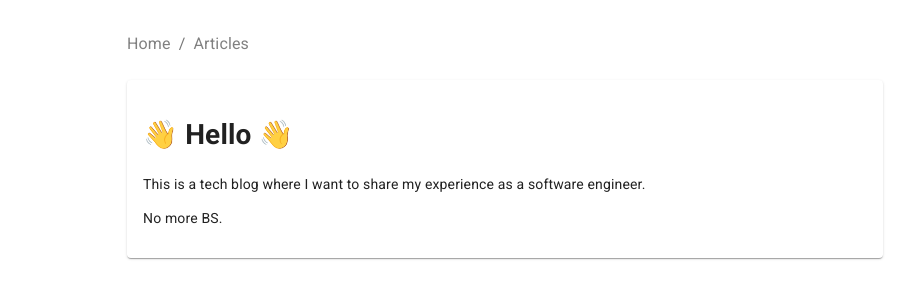
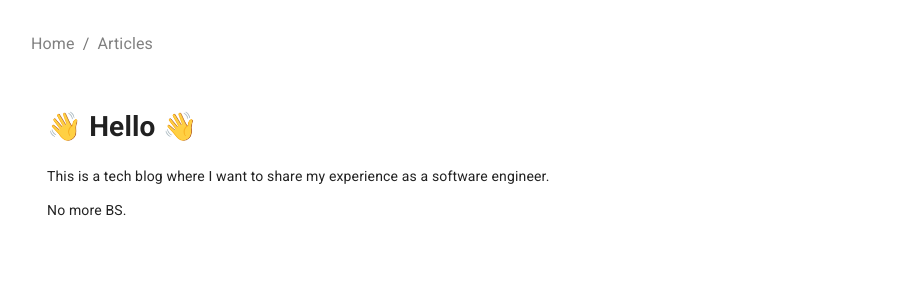
Before and after one commit to jeddl/NextJS-Static-Blog, a Next.js app: page / in a window 1280 px wide. Shown: the top 300 px of the page, without its empty margins (153-1068 px from the left). Built offline with nearby package versions, Linux system fonts and the light colour scheme.

Commit message:
Change Navbar Margin

```diff
--- a/src/components/Navbar.tsx
+++ b/src/components/Navbar.tsx
@@ -13,7 +13,7 @@ const Navbar: React.FunctionComponent<Props> = ({ title = "MetaJeDD" }) => {
 				<meta charSet="utf-8" />
 				<meta name="viewport" content="initial-scale=1.0, width=device-width" />
 			</Head>
-			<header>
+			{/* <header> */}
 			<Breadcrumbs aria-label="breadcrumb">
 				<Link href="/" passHref>
 					<StyledLink>Home</StyledLink>
@@ -25,7 +25,7 @@ const Navbar: React.FunctionComponent<Props> = ({ title = "MetaJeDD" }) => {
 								<StyledLink>Contact</StyledLink>
 							</Link> */}
 			</Breadcrumbs>
-			</header>
+			{/* </header> */}
 		</div>
 	);
 };
--- a/src/components/styles/FixDiv.ts
+++ b/src/components/styles/FixDiv.ts
@@ -1,10 +1,12 @@
 import styled from "styled-components";
 
 export const FixedDiv = styled.div`
-	overflow: hidden;
+	padding-top: 2rem;
+	padding-bottom: 2rem;
 	position: fixed;
 	top: 0;
 	background-color: white;
+	width: 70%;
 `;
 
 export default FixedDiv;
--- a/src/components/styles/PageGrid.ts
+++ b/src/components/styles/PageGrid.ts
@@ -4,17 +4,16 @@ const useGrid = makeStyles((theme: Theme) =>
 	createStyles({
 		nav: {
 			marginTop: "2rem",
-			marginLeft: "6rem",
-			// textAlign: "right",
+			marginBottom: "2rem",
+			backgroundColor: "white",
 		},
 		root: {
-			marginLeft: "6rem",
+			marginLeft: "1rem",
+			marginRight: "1rem",
 		},
 		paper: {
-			// marginLeft: "0rem",
 			padding: theme.spacing(2),
-			// textAlign: "center",
-			// color: theme.palette.text.secondary,
+			color: theme.palette.text.primary,
 		},
 	})
 );
--- a/src/pages/index.tsx
+++ b/src/pages/index.tsx
@@ -1,26 +1,26 @@
 import Navbar from "../components/Navbar";
 import TopLevelContainer from "../components/TopLevelContainer";
 import Grid from "@material-ui/core/Grid";
-import Paper from "@material-ui/core/Paper";
 import useGrid from "../components/styles/PageGrid";
+import FixedDiv from "../components/styles/FixDiv";
 
 const IndexPage = () => {
 	const classes = useGrid();
 	return (
 		<>
 			<TopLevelContainer title="Index">
-				<Grid item xs={10} className={classes.nav}>
-					<Navbar title="Home | MetaJeDD"></Navbar>
+				<Grid item xs={12} className={classes.nav}>
+					<FixedDiv>
+						<Navbar title="Aritile" />
+					</FixedDiv>
 				</Grid>
-				<Grid item xs={10} className={classes.root}>
-					<Paper className={classes.paper}>
+				<Grid item xs={8} className={classes.root}>
 					<h1>👋 Hello 👋</h1>
 					<p>
 						This is a tech blog where I want to share my experience as a
 						software engineer.
 					</p>
 					<p>No more BS.</p>
-					</Paper>
 				</Grid>
 			</TopLevelContainer>
 		</>
```
Also changed, not shown: src/pages/articles/[slug].tsx (+6 -3 lines), src/pages/posts.tsx (+6 -3 lines). Lines whose indentation alone changed are shown as unchanged.
